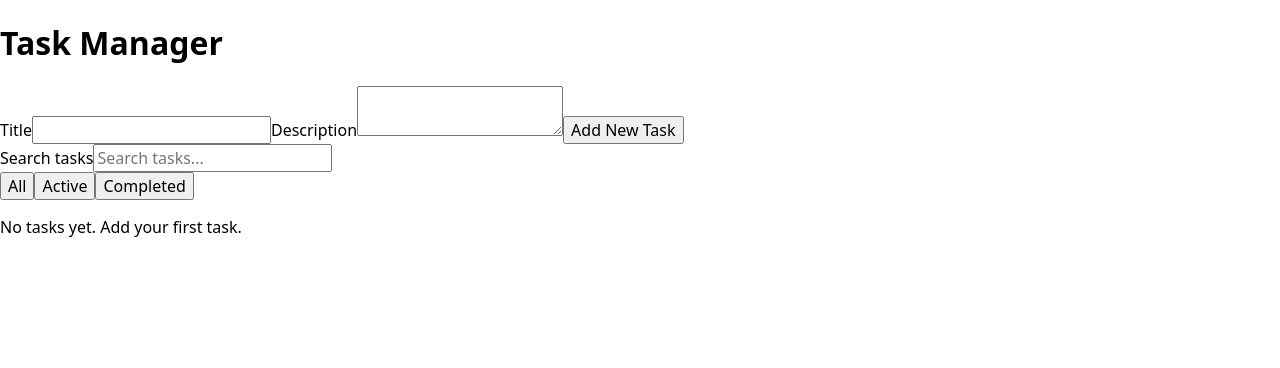
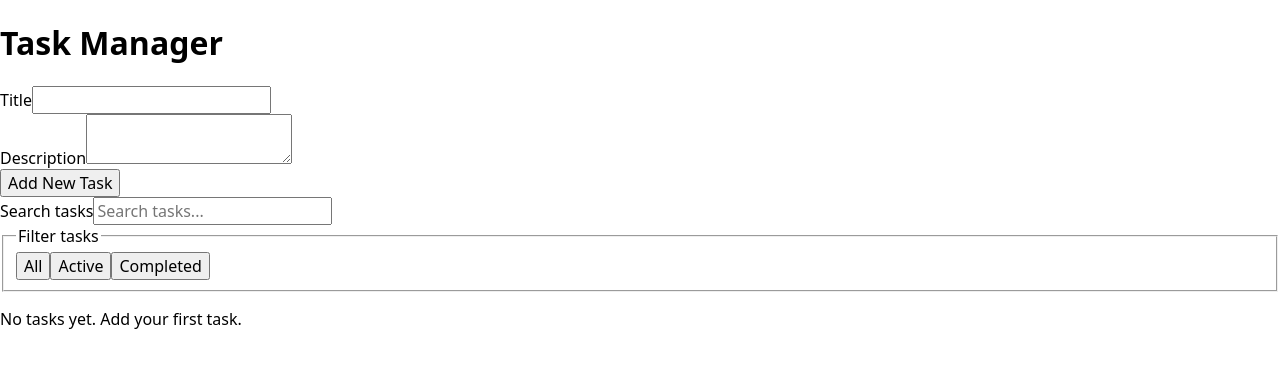
Before and after one commit to achupylko/task-manager-app, a React (Vite) app: page / in a window 1280 px wide. Shown: the top 368 px of the page. Built offline with nearby package versions, Linux system fonts and the light colour scheme.

Commit message:
feat: improve accessibility

```diff
--- a/src/App.tsx
+++ b/src/App.tsx
@@ -115,7 +115,7 @@ function App() {
         : `No ${filter} tasks.`;
 
   return (
-    <>
+    <main>
       <h1>Task Manager</h1>
       <TaskForm
         initialData={EMPTY_FORM_DATA}
@@ -145,7 +145,7 @@ function App() {
         onCancelEditing={handleCancelEditing}
         onUpdateTask={handleUpdateTask}
       />
-    </>
+    </main>
   );
 }
 
--- a/src/components/TaskFilters/TaskFilters.tsx
+++ b/src/components/TaskFilters/TaskFilters.tsx
@@ -12,7 +12,8 @@ const TaskFilters = ({
   isFiltersDisabled,
 }: TaskFiltersProps) => {
   return (
-    <div>
+    <fieldset>
+      <legend>Filter tasks</legend>
       <button
         type="button"
         onClick={() => onChangeFilter('all')}
@@ -37,7 +38,7 @@ const TaskFilters = ({
       >
         Completed
       </button>
-    </div>
+    </fieldset>
   );
 };
 
--- a/src/components/TaskForm/TaskForm.tsx
+++ b/src/components/TaskForm/TaskForm.tsx
@@ -9,6 +9,7 @@ interface TaskFormProps {
   submitLabel: string;
   onSubmit: (formData: TaskFormData) => void;
   onCancel?: () => void;
+  autoFocusTitle?: boolean;
 }
 
 const TaskForm = ({
@@ -16,6 +17,7 @@ const TaskForm = ({
   submitLabel,
   onSubmit,
   onCancel,
+  autoFocusTitle = false,
 }: TaskFormProps) => {
   const id = useId();
 
@@ -70,6 +72,7 @@ const TaskForm = ({
 
   return (
     <form onSubmit={handleSubmit} noValidate>
+      <div>
         <label htmlFor={`${id}-title`}>Title</label>
         <input
           type="text"
@@ -82,13 +85,16 @@ const TaskForm = ({
           minLength={3}
           maxLength={100}
           required
+          autoFocus={autoFocusTitle}
         />
         {errors.title && (
           <p id={`${id}-title-error`} role="alert">
             {errors.title}
           </p>
         )}
+      </div>
 
+      <div>
         <label htmlFor={`${id}-description`}>Description</label>
         <textarea
           value={formData.description}
@@ -106,13 +112,16 @@ const TaskForm = ({
             {errors.description}
           </p>
         )}
+      </div>
 
+      <div>
         <button type="submit">{submitLabel}</button>
         {onCancel && (
           <button type="button" onClick={onCancel}>
             Cancel
           </button>
         )}
+      </div>
     </form>
   );
 };
--- a/src/components/TaskItem/TaskItem.tsx
+++ b/src/components/TaskItem/TaskItem.tsx
@@ -25,8 +25,6 @@ function TaskItem({
 }: TaskItemProps) {
   const { id, title, description, status, createdAt } = task;
 
-  const isCompleted = status === 'completed';
-
   if (isEditing) {
     const initialData: TaskFormData = {
       title,
@@ -35,11 +33,13 @@ function TaskItem({
 
     return (
       <article>
+        <h2>Edit: {title}</h2>
         <TaskForm
           initialData={initialData}
           submitLabel="Save Changes"
           onSubmit={formData => onUpdateTask(id, formData)}
           onCancel={onCancelEditing}
+          autoFocusTitle={true}
         />
       </article>
     );
@@ -47,7 +47,7 @@ function TaskItem({
 
   return (
     <article>
-      <h3>{title}</h3>
+      <h2>{title}</h2>
 
       {description !== '' && <p>{description}</p>}
 
@@ -59,8 +59,9 @@ function TaskItem({
         <button
           type="button"
           onClick={() => onToggleStatus(id)}
-          aria-label={`Toggle completion status for task ${title}`}
-          aria-pressed={isCompleted}
+          aria-label={`Mark as ${
+            status === 'active' ? 'complete' : 'active'
+          }: "${title}"`}
         >
           Mark as {status === 'active' ? 'complete' : 'active'}
         </button>
```
Lines whose indentation alone changed are shown as unchanged.
